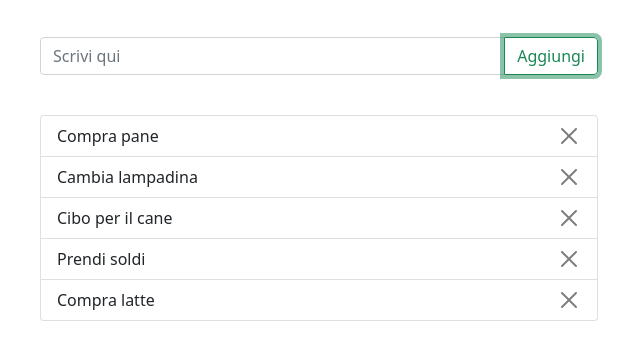
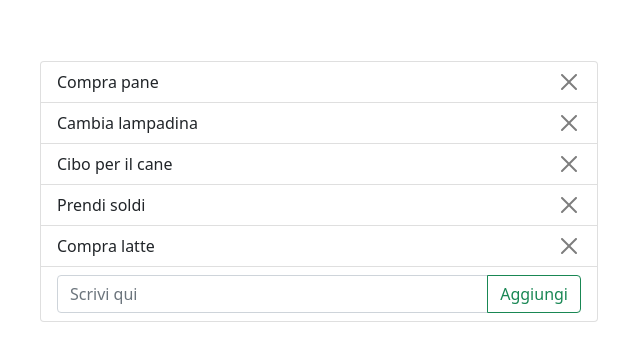
Before and after one commit to FrancescoCina/vue-todolist, a plain HTML site: page index.html in a window 1280 px wide. Both pictures are taken after a click on the button "Aggiungi". Shown: the part 91-452 px from the top of the page, without its empty margins (321-961 px from the left). Drawn offline with nearby package versions, Linux system fonts and the light colour scheme.

Commit message:
Aggiunta possibilità di inserire con "enter" tastiera. Messo input per inserimento in fondo alla lista. Inserito bottone grande verde per aggiungere

```diff
--- a/index.html
+++ b/index.html
@@ -22,9 +22,10 @@
         <main>
             <div class="container">
                 <div class="row my-4">
-                    <div class="col-12 d-flex justify-content-center">
+                    <div v-if="todos.length === 0" class="col-12 d-flex justify-content-center">
                         <div class="input-group mb-3 w-50">
-                            <input type="text" v-model="newDuty" class="form-control" placeholder="Scrivi qui">
+                            <input type="text" v-model="newDuty" class="form-control" placeholder="Scrivi qui"
+                                @keyup.enter="addTodo">
                             <button @click="addTodo" class="btn btn-outline-success" type="button"
                                 id="button-addon2">Aggiungi</button>
                         </div>
@@ -40,6 +41,19 @@
                                 todo }}
                                 <button @click="deleteTodo(indexTodo)" type="button" class="btn-close"></button>
                             </li>
+                            <button v-if="isGoingToAdd === false" class="btn btn-success" type="button"
+                                @click="wantAdd">Aggiungi</button>
+
+                            <li v-if="isGoingToAdd" class="list-group-item">
+                                <div class="col-12 d-flex justify-content-center">
+                                    <div class="input-group">
+                                        <input type="text" v-model="newDuty" class="form-control"
+                                            placeholder="Scrivi qui" @keyup.enter="addTodo">
+                                        <button @click="addTodo" class="btn btn-outline-success" type="button"
+                                            id="button-addon2">Aggiungi</button>
+                                    </div>
+                                </div>
+                            </li>
                         </ul>
                     </div>
                 </div>
--- a/js/script.js
+++ b/js/script.js
@@ -13,7 +13,8 @@ const root = new Vue({
             "Cibo per il cane",
             "Prendi soldi",
             "Compra latte",
-        ]
+        ],
+        isGoingToAdd: false,
     },
     methods: {
         deleteTodo(index) {
@@ -24,5 +25,10 @@ const root = new Vue({
                 this.todos.push(this.newDuty);
             } this.newDuty = "";
         },
-    }
+        wantAdd() {
+            this.isGoingToAdd = true;
+
+        }
+    },
+
 })
```
